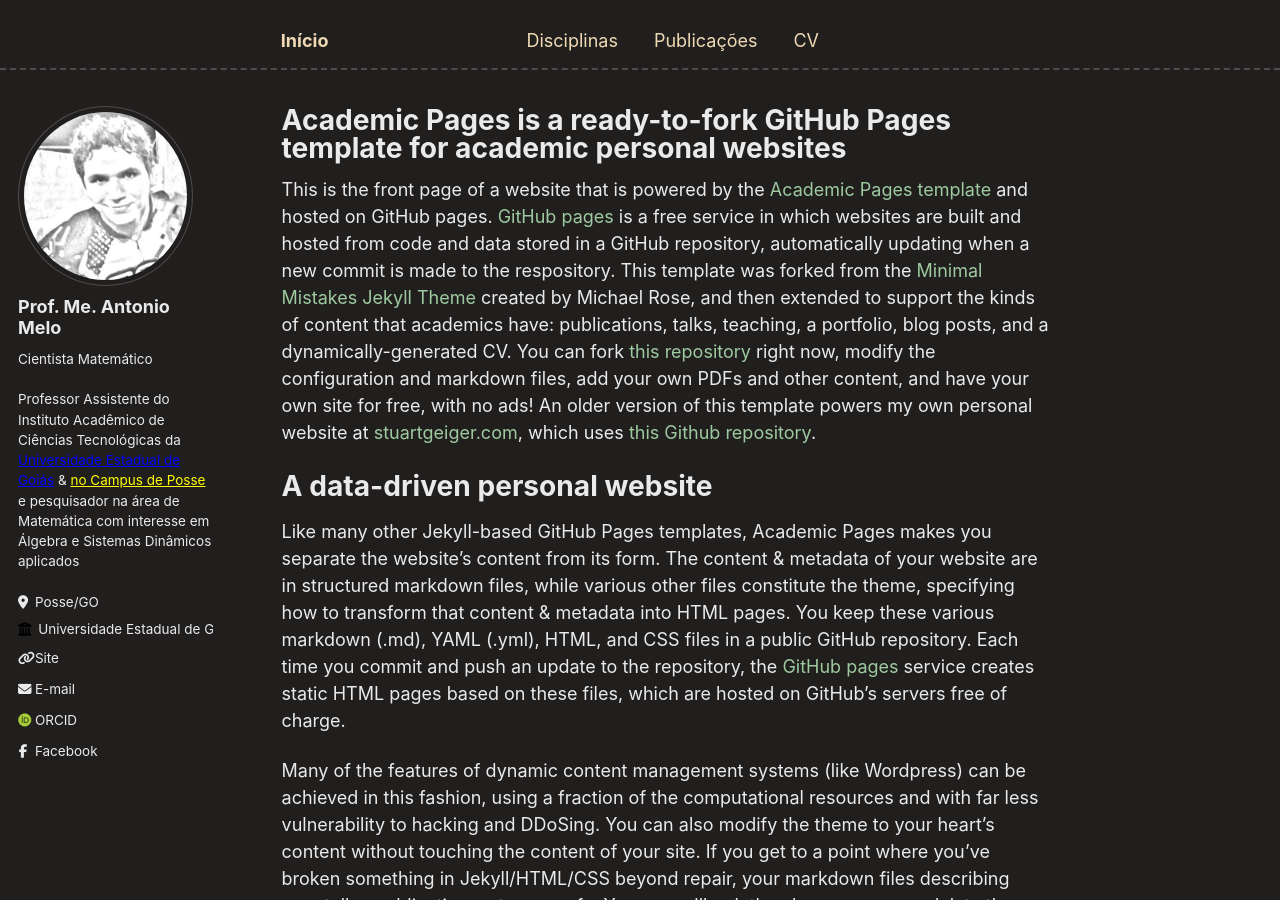
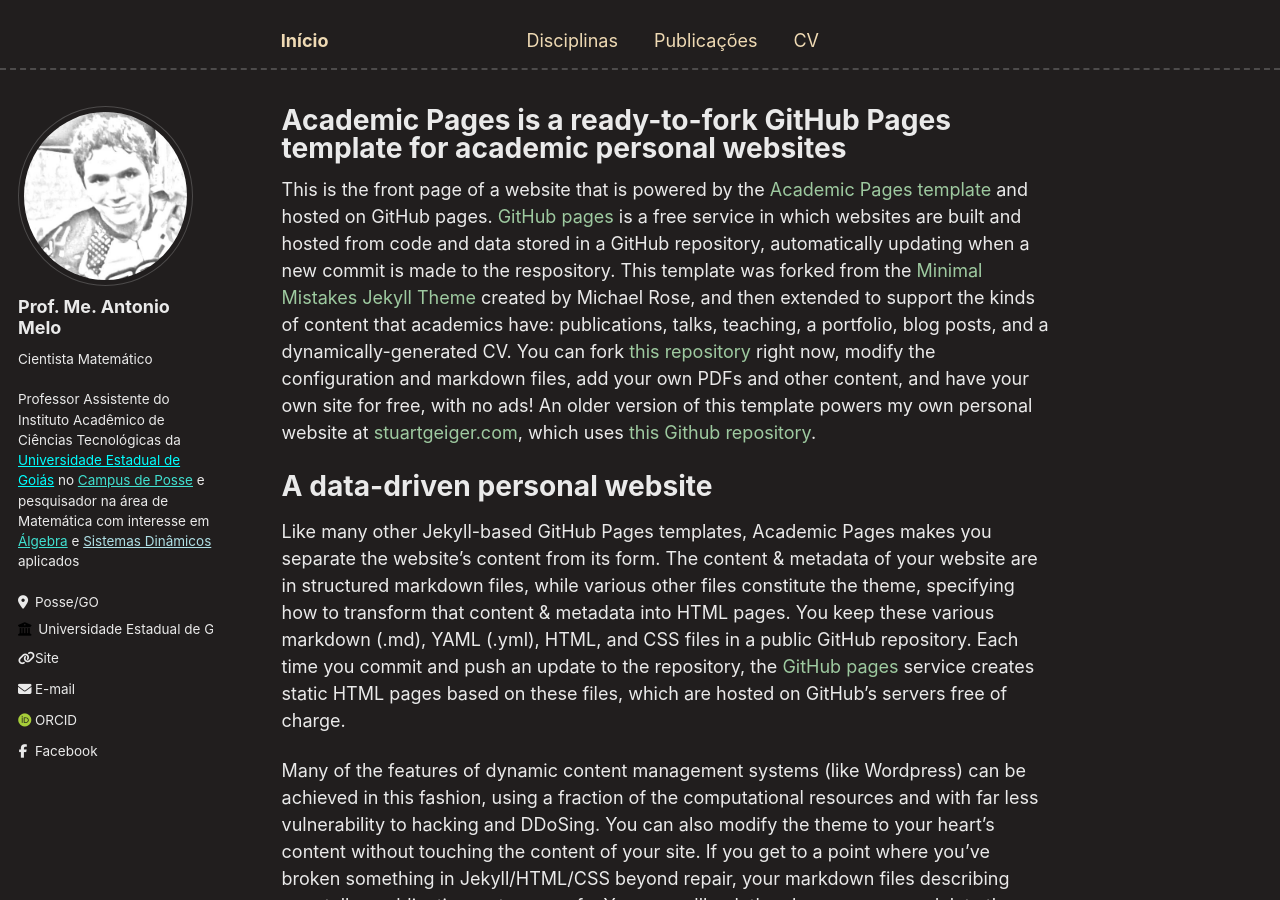
Before and after one commit to antmelo/antmelo.github.io, a Jekyll site: the page built from _pages/about.md, in a window 1280 px wide and 900 px high. Built offline with Jekyll 4.4.1, drawn with Linux system fonts in a browser that asks for light colours; some web fonts are replaced.

Commit message:
Update _config.yml

```diff
--- a/_config.yml
+++ b/_config.yml
@@ -26,7 +26,7 @@
   avatar           : "pencil_sketch_1460325811596.jpg"
   name             : "Prof. Me. Antonio Melo"
   pronouns         : # example: "she/her"
-  bio              : "Cientista Matemático <br> <br> Professor Assistente do Instituto Acadêmico de Ciências Tecnológicas da <a style='color: blue;' href='https://ueg.br'>Universidade Estadual de Goiás</a> & <a style='color: yellow;' href='https://www.ueg.br/posse/'>no Campus de Posse</a> e pesquisador na área de Matemática com interesse em Álgebra e Sistemas Dinâmicos aplicados"
+  bio              : "Cientista Matemático <br> <br> Professor Assistente do Instituto Acadêmico de Ciências Tecnológicas da <a style='color: cyan;' href='https://ueg.br'>Universidade Estadual de Goiás</a> no <a style='color: turquoise;' href='https://www.ueg.br/posse/'>Campus de Posse</a> e pesquisador na área de Matemática com interesse em <a style='color: turquoise;' href='https://pt.wikipedia.org/wiki/%C3%81lgebra_abstrata'>Álgebra</a> e <a style='color: powderblue;' href='https://pt.wikipedia.org/wiki/Sistema_din%C3%A2mico'>Sistemas Dinâmicos</a> aplicados"
   employer         : "Universidade Estadual de Goiás"
   location         : "Posse/GO"
   uri              : "https://www.ueg.br/posse/"
```
